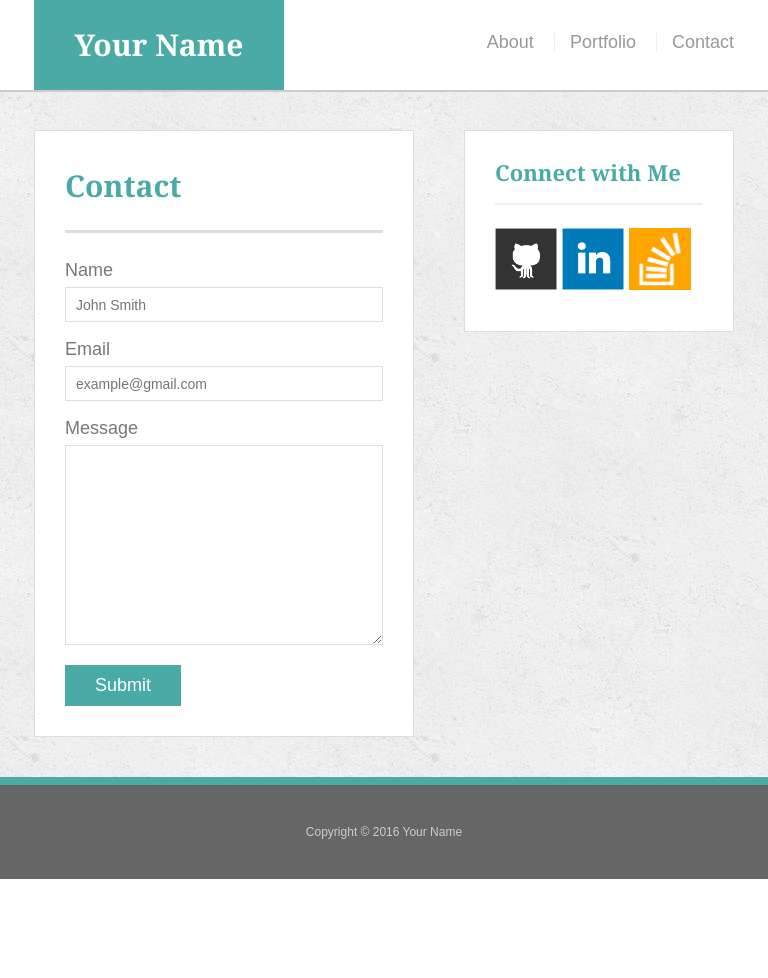
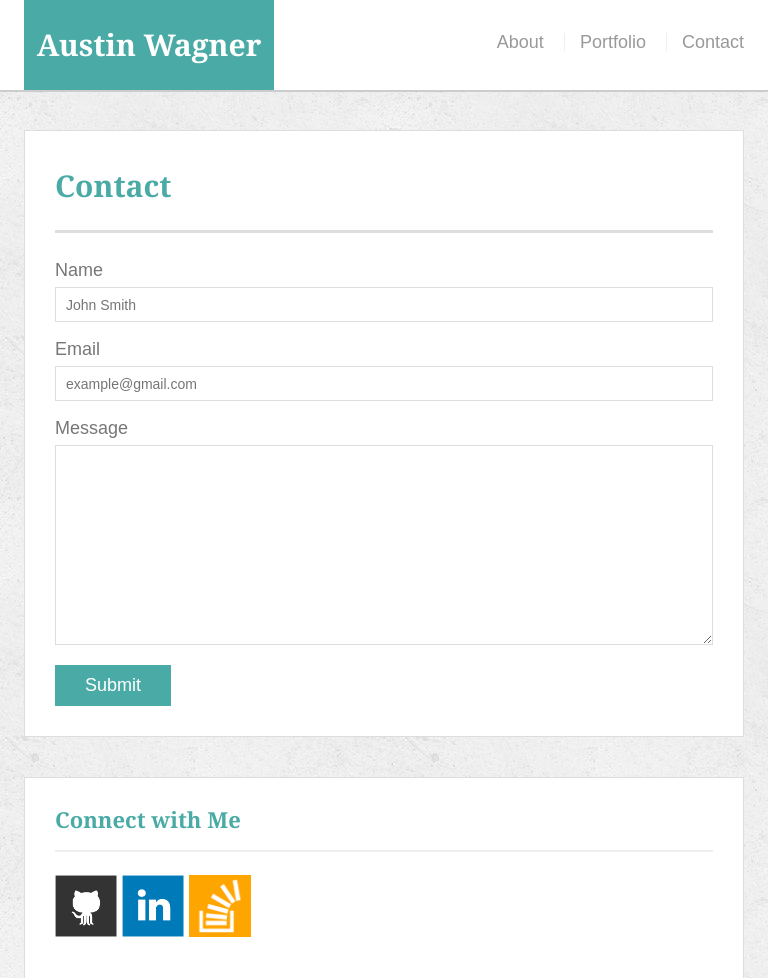
Before and after one commit to aewagner/Responsive-Portfolio, a plain HTML site: page contact.html in a window 768 px wide. Shown: the top 978 px of the page. Before the commit the page ends 879 px from the top, so only its background shows below. Drawn offline with Linux system fonts and the light colour scheme.

Commit message:
Second media query

```diff
--- a/assets/css/style.css
+++ b/assets/css/style.css
@@ -238,7 +238,7 @@ input[type=submit] {
   border: 0 none;
 }
 
-@media screen and (max-width: 980px) {
+@media (min-width: 769px) and (max-width: 980px) {
 
  .container {
   width: 100%;
@@ -254,9 +254,9 @@ input[type=submit] {
  }
 
  .main-section {
-  width: 100%;
-  max-width: 380px;
-  margin-right: 30px;
+    width: 100%;
+    max-width: 380px;
+    margin-right: 30px;
  }
 
  .auth-image {
@@ -268,3 +268,36 @@ input[type=submit] {
  }
 
 }
+
+@media (min-width: 641px) and (max-width: 768px) {
+
+  .container {
+  width: 100%;
+  max-width: 720px;
+  margin: 0 auto;
+  }
+
+  #main-container {
+    width: 100%;
+    max-width: 720px;
+  }
+
+  .main-section {
+    width: 100%;
+    max-width: 720px;
+    clear: both;
+ }
+
+ .auth-image {
+  width: 50%;
+ }
+
+ .sidebar {
+  width: 100%;
+  max-width: 720px;
+  float: left;
+
+
+ }
+
+}
--- a/contact.html
+++ b/contact.html
@@ -3,7 +3,7 @@
 
 <head>
   <meta charset="UTF-8">
-  <title>Contact | Your Name</title>
+  <title>Contact | Austin Wagner</title>
   <link rel="stylesheet" type="text/css" href="assets/css/reset.css">
   <link rel="stylesheet" type="text/css" href="assets/css/style.css">
 </head>
@@ -12,7 +12,7 @@
 
   <header id="masthead">
     <div class="container">
-      <a href="index.html" id="logo">Your Name</a>
+      <a href="index.html" id="logo">Austin Wagner</a>
       <nav>
         <a href="index.html">About</a>
         <a href="portfolio.html">Portfolio</a>
```
